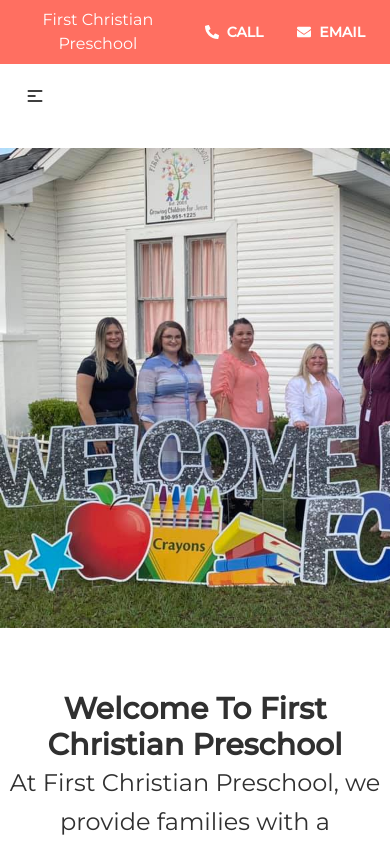
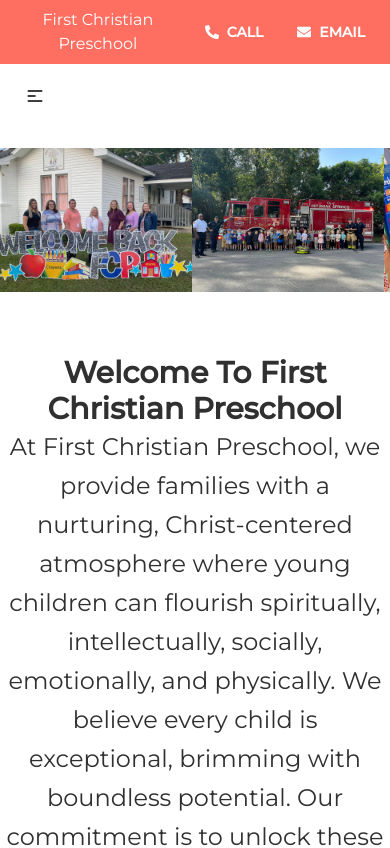
Before and after one commit to adam-brannon09/first-christian-preschool, a React (Create React App) app: page / in a window 390 px wide. Shown: the top 848 px of the page. Built offline with nearby package versions, Linux system fonts and the light colour scheme; a web font is replaced by a local one.

Commit message:
carousel sizing

```diff
--- a/src/index.css
+++ b/src/index.css
@@ -19,7 +19,7 @@
 
 @media (max-width: 640px) {
 	.carousel {
-		height: 30rem;
+		height: 9rem;
 		width: auto;
 	}
 	.paragraph-mobile {
```
